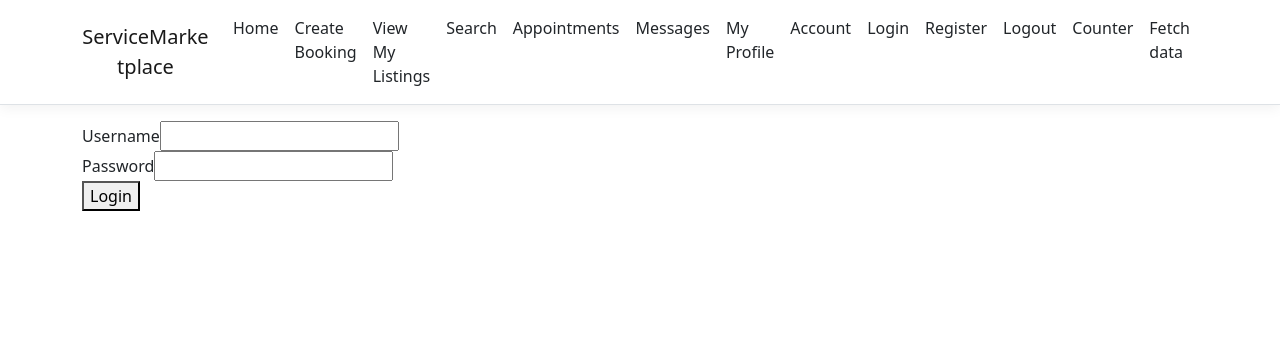
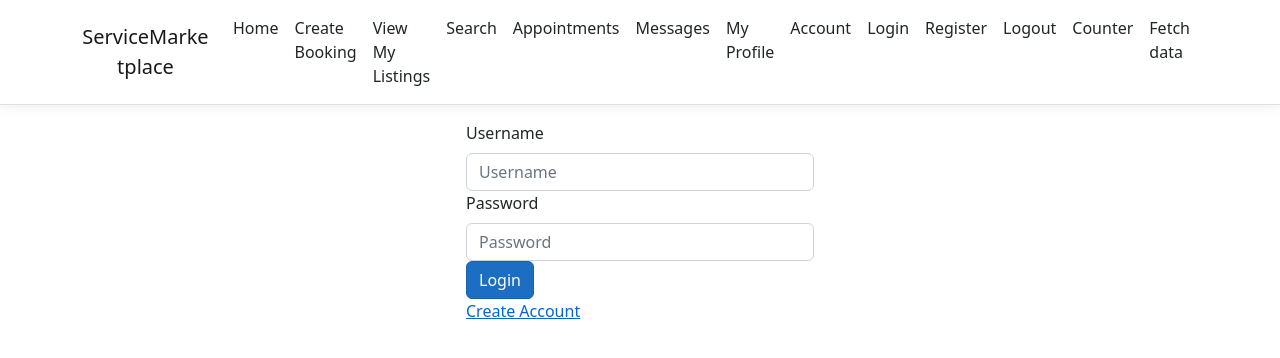
Before and after one commit to grtn316/servicemarketplaceapp, a React (Create React App) app in the folder ServiceMarketplace/ClientApp/: page /login in a window 1280 px wide. Shown: the top 358 px of the page. Built offline with nearby package versions, Linux system fonts and the light colour scheme.

Commit message:
Add some styling to login page. Add "create account" link

```diff
--- a/ServiceMarketplace/ClientApp/src/components/pages/Login.js
+++ b/ServiceMarketplace/ClientApp/src/components/pages/Login.js
@@ -1,4 +1,5 @@
 import React, { Component } from 'react';
+import {Link} from "react-router-dom"
 
 export class Login extends Component {
     static displayName = Login.name;
@@ -6,16 +7,29 @@ export class Login extends Component {
     render() {
         return (
             <>
-                <div className="loginContainer">
-                    <label for="username">Username</label>
-                    <input/>
-                    <br></br>
+                <div className="container-sm col-4" >
+                    {/*Username*/}
+                    <div className="form-group">
+                        <label for="username" className="form-label">Username</label>
+                        <input className="form-control" placeholder="Username" />
+                    </div>
 
-                    <label for="password">Password</label>
-                    <input />
-                    <br></br>
+                    {/*Password*/}
+                    <div className="form-group">
+                        <label for="password" className="form-label">Password</label>
+                        <input className="form-control" placeholder="Password" />
+                    </div>
 
-                    <button type="submit" onclick="">Login</button>
+                    {/*Button*/}
+                    <div>
+                        <button className="btn btn-primary" type="submit" onclick="">Login</button>
+                    </div>
+
+
+                    {/*"Create Account" link*/}
+                    <div>
+                        <Link to="/register">Create Account</Link>
+                    </div>
                 </div>
             </>
         );
```
